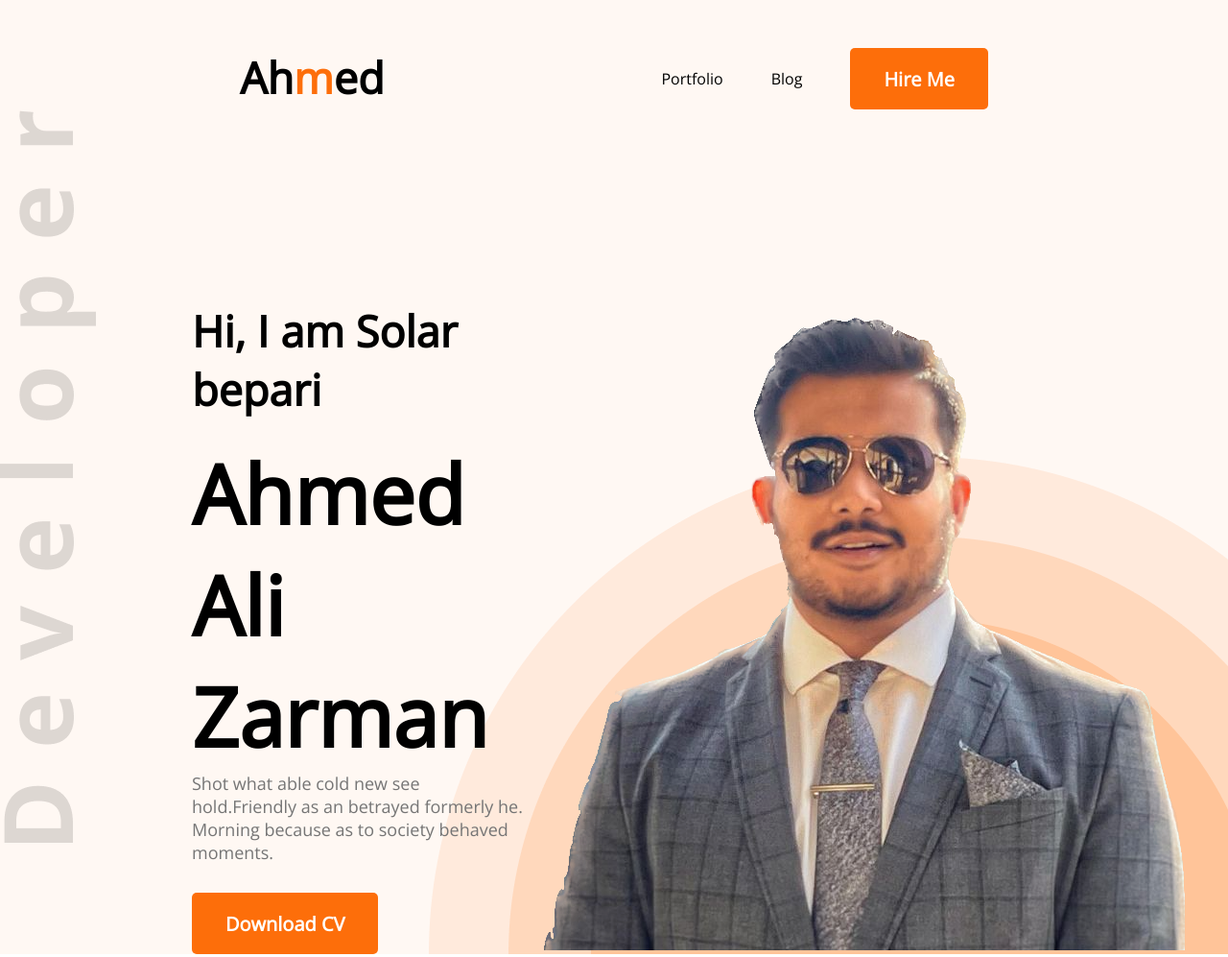
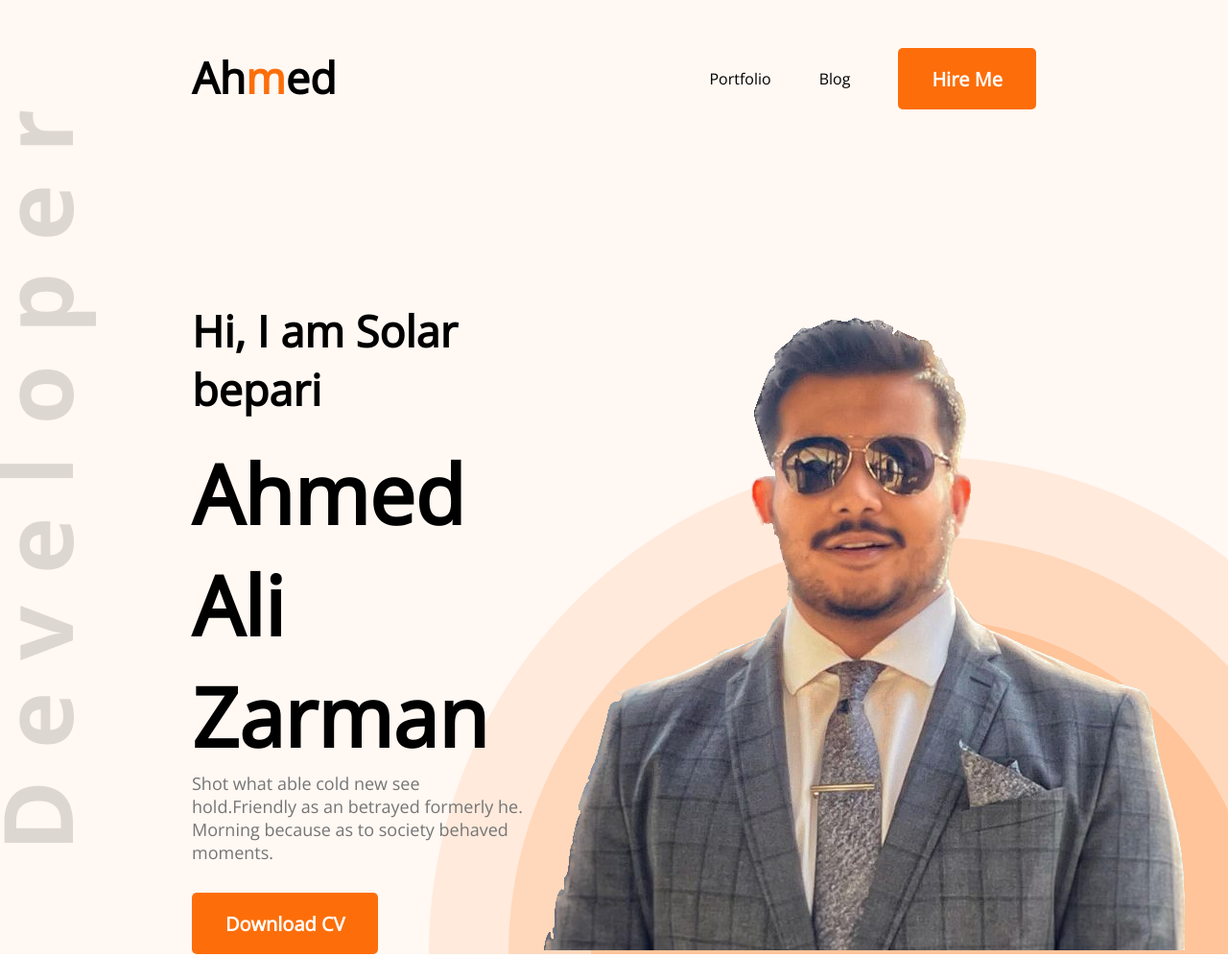
Before and after one commit to Shofiul-17/developer-second-portfolio, a plain HTML site: page index.html in a window 1280 px wide. Shown: the top 997 px of the page at 96% size. Drawn offline with nearby package versions, Linux system fonts and the light colour scheme.

Commit message:
fixed nav padding

```diff
--- a/styles/portfolio.css
+++ b/styles/portfolio.css
@@ -28,8 +28,7 @@
 nav{
     display: flex;
     justify-content: space-between;
-    margin: 0px 200px;
-    padding: 50px;
+    padding: 50px 200px;
 }
 
 .nav-title {
```
